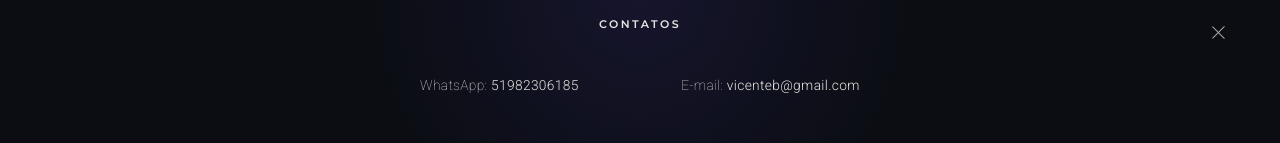
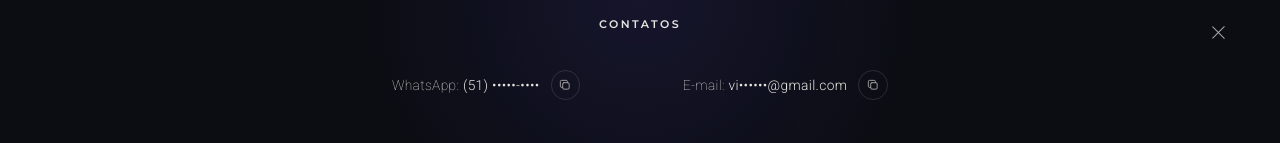
Before and after one commit to vicenteb/vicente-bortolini-portfolio, a Next.js app: page / in a window 1280 px wide. Both pictures are taken after a click on the button "CONTATOS". Shown: the part 654-797 px from the top of the page. Built offline with nearby package versions, Linux system fonts and the light colour scheme.

Commit message:
Protege contatos com verificação ALTCHA

```diff
--- a/app/HomeExperience.tsx
+++ b/app/HomeExperience.tsx
@@ -2,7 +2,7 @@
 
 import Link from "next/link";
 import { useRouter } from "next/navigation";
-import { useEffect, useRef, useState } from "react";
+import { createElement, useEffect, useRef, useState } from "react";
 import InteractiveStarfield from "@/components/ui/interactive-starfield";
 import SkeletonImage from "@/components/ui/skeleton-image";
 
@@ -39,6 +39,14 @@ type HomeExperienceProps = {
     | "panvelSelfCheckoutProject"
     | "panvelOmniPedidosProject"
     | "panvelOmniPdvProject";
+};
+
+type ContactData = { phone: string; email: string };
+type ContactField = keyof ContactData;
+
+type AltchaWidget = HTMLElement & {
+  reset: () => void;
+  verify: () => Promise<unknown>;
 };
 
 const selectedWorks = [
@@ -234,11 +242,15 @@ export default function HomeExperience({
   const [isLeavingAbout, setIsLeavingAbout] = useState(false);
   const [isLeavingWorks, setIsLeavingWorks] = useState(false);
   const [selectedWork, setSelectedWork] = useState(0);
+  const [contactData, setContactData] = useState<ContactData | null>(null);
+  const [pendingContact, setPendingContact] = useState<ContactField | null>(null);
+  const [contactFeedback, setContactFeedback] = useState("");
   const contactTriggerRef = useRef<HTMLButtonElement>(null);
   const closeButtonRef = useRef<HTMLButtonElement>(null);
   const awardsTriggerRef = useRef<HTMLButtonElement>(null);
   const awardsCloseButtonRef = useRef<HTMLButtonElement>(null);
   const projectContentRef = useRef<HTMLElement>(null);
+  const altchaWidgetRef = useRef<AltchaWidget | null>(null);
   const isAbout = initialView === "about";
   const isWorks = initialView === "works";
   const isProject =
@@ -260,6 +272,102 @@ export default function HomeExperience({
             : initialView === "panvelOmniPdvProject"
               ? projectDetails.panvelOmniPdvProject
               : projectDetails.rennerProject;
+
+  useEffect(() => {
+    const savedContact = window.sessionStorage.getItem("verified-contact");
+
+    if (savedContact) {
+      try {
+        setContactData(JSON.parse(savedContact) as ContactData);
+      } catch {
+        window.sessionStorage.removeItem("verified-contact");
+      }
+    }
+  }, []);
+
+  useEffect(() => {
+    if (!pendingContact) {
+      return;
+    }
+
+    let active = true;
+    let widget: AltchaWidget | null = null;
+
+    const onStateChange = async (event: Event) => {
+      const detail = (
+        event as CustomEvent<{ state?: string; payload?: string }>
+      ).detail;
+
+      if (detail?.state === "verifying") {
+        setContactFeedback("Verificando…");
+      }
+
+      if (detail?.state === "error") {
+        setContactFeedback("Não foi possível verificar. Tente novamente.");
+      }
+
+      if (detail?.state === "verified" && detail.payload) {
+        try {
+          const response = await fetch("/api/contact/unlock", {
+            method: "POST",
+            headers: { "Content-Type": "application/json" },
+            body: JSON.stringify({ payload: detail.payload }),
+          });
+          const result = (await response.json()) as {
+            success?: boolean;
+            contact?: ContactData;
+          };
+
+          if (!response.ok || !result.success || !result.contact) {
+            throw new Error("Verification failed");
+          }
+
+          setContactData(result.contact);
+          window.sessionStorage.setItem(
+            "verified-contact",
+            JSON.stringify(result.contact),
+          );
+          await navigator.clipboard.writeText(result.contact[pendingContact]);
+          setContactFeedback(
+            pendingContact === "email"
+              ? "E-mail copiado"
+              : "WhatsApp copiado",
+          );
+          setPendingContact(null);
+        } catch {
+          setContactFeedback("Não foi possível verificar. Tente novamente.");
+          widget?.reset();
+        }
+      }
+    };
+
+    Promise.all([import("altcha"), import("altcha/i18n/pt-br")]).then(() => {
+      if (!active || !altchaWidgetRef.current) return;
+      widget = altchaWidgetRef.current;
+      widget.addEventListener("statechange", onStateChange);
+      widget.verify();
+    });
+
+    return () => {
+      active = false;
+      widget?.removeEventListener("statechange", onStateChange);
+    };
+  }, [pendingContact]);
+
+  const copyContact = async (field: ContactField) => {
+    setContactFeedback("");
+
+    if (!contactData) {
+      setPendingContact(field);
+      setContactFeedback("Confirme que você é humano para continuar.");
+      return;
+    }
+
+    await navigator.clipboard.writeText(contactData[field]);
+    setContactFeedback(
+      field === "email" ? "E-mail copiado" : "WhatsApp copiado",
+    );
+  };
 
   useEffect(() => {
     router.prefetch("/");
@@ -745,14 +853,68 @@ export default function HomeExperience({
           </button>
 
           <div className="contact-details">
+            <div className="contact-item">
               <p>
                 <span className="contact-label">WhatsApp:</span>{" "}
-              <span className="contact-value">51982306185</span>
+                <span className="contact-value">
+                  {contactData?.phone ?? "(51) •••••-••••"}
+                </span>
               </p>
+              <button
+                className="contact-copy"
+                type="button"
+                aria-label="Copiar WhatsApp"
+                onClick={() => copyContact("phone")}
+              >
+                <svg aria-hidden="true" viewBox="0 0 24 24">
+                  <rect x="8" y="8" width="11" height="11" rx="2" />
+                  <path d="M16 8V6a2 2 0 0 0-2-2H6a2 2 0 0 0-2 2v8a2 2 0 0 0 2 2h2" />
+                </svg>
+              </button>
+            </div>
+            <div className="contact-item">
               <p>
                 <span className="contact-label">E-mail:</span>{" "}
-              <span className="contact-value">vicenteb@gmail.com</span>
+                <span className="contact-value">
+                  {contactData?.email ?? "vi••••••@gmail.com"}
+                </span>
               </p>
+              <button
+                className="contact-copy"
+                type="button"
+                aria-label="Copiar e-mail"
+                onClick={() => copyContact("email")}
+              >
+                <svg aria-hidden="true" viewBox="0 0 24 24">
+                  <rect x="8" y="8" width="11" height="11" rx="2" />
+                  <path d="M16 8V6a2 2 0 0 0-2-2H6a2 2 0 0 0-2 2v8a2 2 0 0 0 2 2h2" />
+                </svg>
+              </button>
+            </div>
+          </div>
+
+          <div
+            className={`contact-verification${
+              pendingContact ? " is-visible" : ""
+            }`}
+          >
+            {createElement("altcha-widget", {
+              ref: (node: AltchaWidget | null) => {
+                altchaWidgetRef.current = node;
+              },
+              challenge: "/api/contact/challenge",
+              auto: "off",
+              display: "standard",
+              language: "pt-br",
+              type: "checkbox",
+              configuration: JSON.stringify({
+                hideFooter: true,
+                hideLogo: true,
+                minDuration: 600,
+                workers: 2,
+              }),
+            })}
+            <p aria-live="polite">{contactFeedback}</p>
           </div>
         </section>
       </div>
--- /dev/null
+++ b/app/api/contact/unlock/route.ts
@@ -0,0 +1,70 @@
+import { createHmac } from "node:crypto";
+import { NextResponse } from "next/server";
+import { verifySolution, type Payload } from "altcha-lib";
+import { deriveKey } from "altcha-lib/algorithms/pbkdf2";
+
+const getClientIp = (request: Request) =>
+  request.headers.get("x-forwarded-for")?.split(",")[0]?.trim() ?? "unknown";
+
+const hashIp = (ip: string, secret: string) =>
+  createHmac("sha256", secret).update(ip).digest("hex").slice(0, 24);
+
+export async function POST(request: Request) {
+  const secret = process.env.ALTCHA_HMAC_SECRET;
+  const phone = process.env.CONTACT_PHONE;
+  const email = process.env.CONTACT_EMAIL;
+
+  if (!secret || !phone || !email) {
+    return NextResponse.json(
+      { success: false, error: "Contact verification is not configured." },
+      { status: 503 },
+    );
+  }
+
+  try {
+    const body = (await request.json()) as { payload?: string };
+    if (!body.payload) {
+      return NextResponse.json(
+        { success: false, error: "Verification payload is required." },
+        { status: 400 },
+      );
+    }
+
+    const payload = JSON.parse(
+      Buffer.from(body.payload, "base64").toString("utf8"),
+    ) as Payload;
+    const expectedIpHash = hashIp(getClientIp(request), secret);
+
+    if (payload.challenge.parameters.data?.ipHash !== expectedIpHash) {
+      return NextResponse.json(
+        { success: false, error: "Verification context changed." },
+        { status: 403 },
+      );
+    }
+
+    const result = await verifySolution({
+      challenge: payload.challenge,
+      solution: payload.solution,
+      deriveKey,
+      hmacSignatureSecret: secret,
+      hmacKeySignatureSecret: `${secret}:key`,
+    });
+
+    if (!result.verified || result.expired) {
+      return NextResponse.json(
+        { success: false, error: "Human verification failed." },
+        { status: 403 },
+      );
+    }
+
+    return NextResponse.json({
+      success: true,
+      contact: { phone, email },
+    });
+  } catch {
+    return NextResponse.json(
+      { success: false, error: "Invalid verification payload." },
+      { status: 400 },
+    );
+  }
+}
--- a/app/globals.css
+++ b/app/globals.css
@@ -1136,6 +1136,12 @@ button:focus-visible {
   cursor: text;
 }
 
+.contact-item {
+  display: flex;
+  align-items: center;
+  gap: 0.7rem;
+}
+
 .contact-label {
   font-weight: 100;
 }
@@ -1147,6 +1153,62 @@ button:focus-visible {
 .contact-details ::selection {
   background: rgba(88, 70, 202, 0.75);
   color: #ffffff;
+}
+
+.contact-copy {
+  display: grid;
+  width: 1.85rem;
+  height: 1.85rem;
+  padding: 0;
+  border: 1px solid rgba(244, 242, 237, 0.18);
+  border-radius: 50%;
+  background: transparent;
+  color: #e7e5e1;
+  cursor: pointer;
+  opacity: 0.72;
+  place-items: center;
+  transition:
+    border-color 180ms ease,
+    opacity 180ms ease,
+    transform 180ms ease;
+}
+
+.contact-copy svg {
+  width: 0.88rem;
+  fill: none;
+  stroke: currentColor;
+  stroke-linecap: round;
+  stroke-linejoin: round;
+  stroke-width: 1.5;
+}
+
+.contact-copy:focus-visible {
+  border-color: rgba(244, 242, 237, 0.65);
+  border-radius: 50%;
+  opacity: 1;
+}
+
+.contact-verification {
+  position: absolute;
+  bottom: 0.45rem;
+  left: 50%;
+  display: none;
+  min-height: 2rem;
+  align-items: center;
+  gap: 0.7rem;
+  color: var(--muted);
+  font-family: "Roboto", sans-serif;
+  font-size: 0.7rem;
+  transform: translateX(-50%);
+}
+
+.contact-verification.is-visible {
+  display: flex;
+}
+
+.contact-verification p {
+  margin: 0;
+  white-space: nowrap;
 }
 
 @media (hover: hover) and (pointer: fine) {
@@ -1161,6 +1223,12 @@ button:focus-visible {
   .edge-link:hover {
     color: #ffffff;
     opacity: 1;
+  }
+
+  .contact-copy:hover {
+    border-color: rgba(244, 242, 237, 0.5);
+    opacity: 1;
+    transform: translateY(-1px);
   }
 
   .full-name:hover,
@@ -1443,9 +1511,15 @@ button:focus-visible {
   }
 
   .contact-details {
+    flex-direction: column;
     gap: clamp(1.25rem, 5vw, 2rem);
     font-size: clamp(0.7rem, 3.3vw, 0.8rem);
     letter-spacing: 0;
+  }
+
+  .contact-verification {
+    bottom: 0.3rem;
+    font-size: 0.62rem;
   }
 }
 
--- a/package.json
+++ b/package.json
@@ -12,6 +12,8 @@
     "lint": "eslint . --ignore-pattern .next"
   },
   "dependencies": {
+    "altcha": "^3.2.1",
+    "altcha-lib": "^2.3.2",
     "next": "16.2.6",
     "react": "19.2.6",
     "react-dom": "19.2.6",
--- /dev/null
+++ b/types/altcha-i18n.d.ts
@@ -0,0 +1 @@
+declare module "altcha/i18n/pt-br";
```
Also changed, not shown: app/api/contact/challenge/route.ts (added, +41 -0 lines), 1 other file (tests, documents, lock files or other folders). Lines whose indentation alone changed are shown as unchanged.
